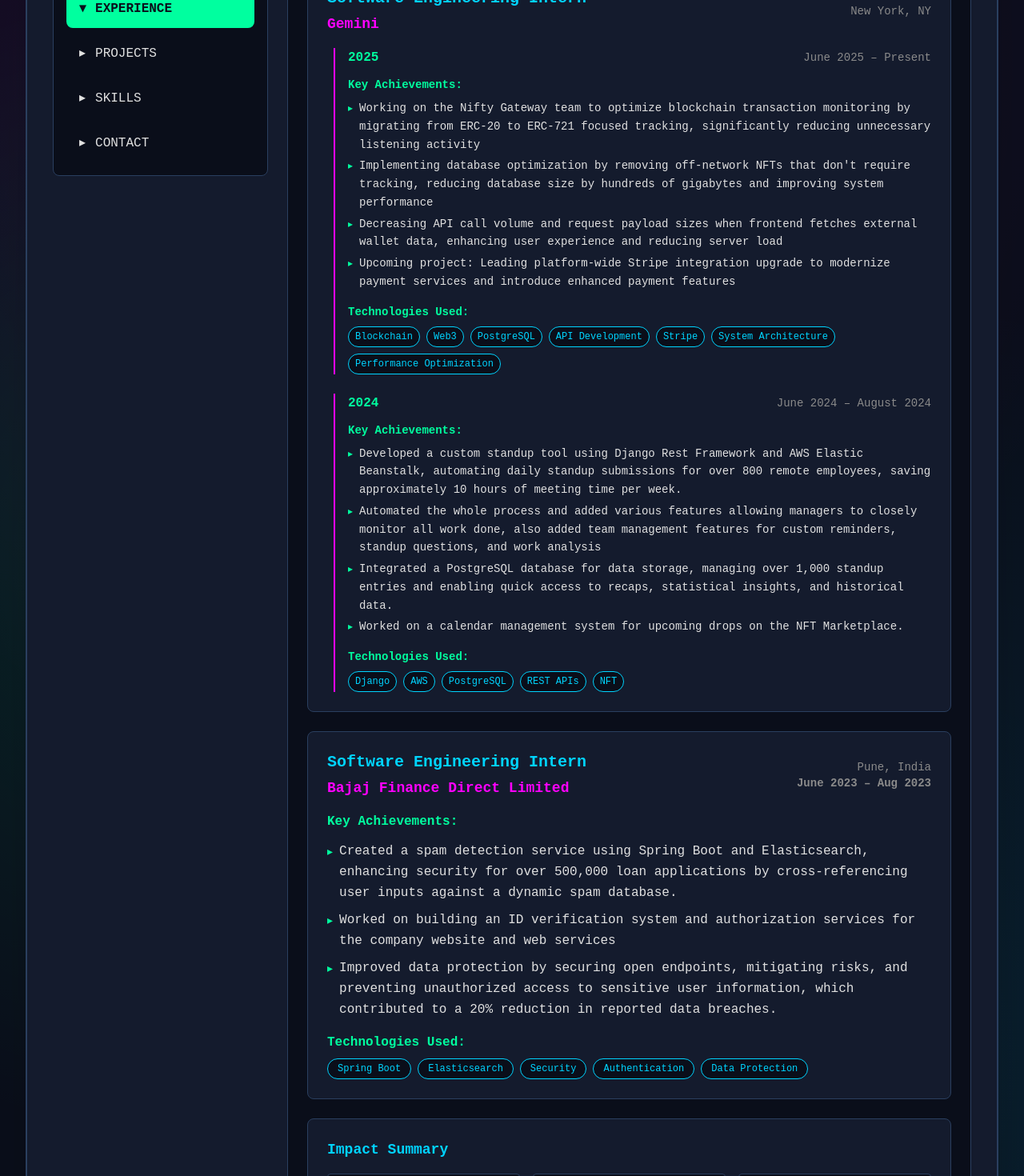
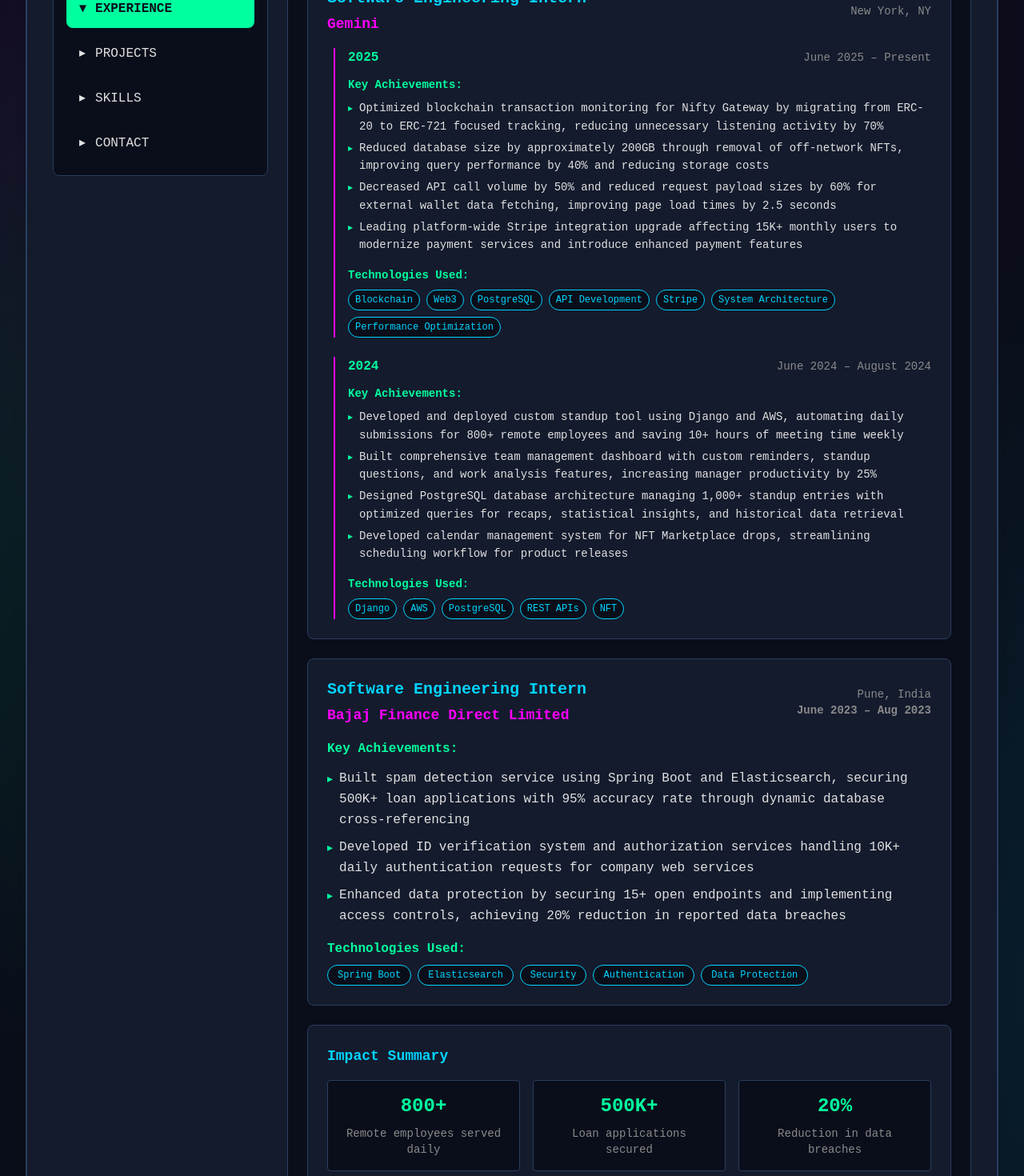
Before and after one commit to devaanshsinha/portfolio, a Next.js app: page /experience in a window 1280 px wide. Shown: the part 340-1810 px from the top of the page at 80% size. Built offline with nearby package versions, Linux system fonts and the light colour scheme.

Commit message:
slight word changes

```diff
--- a/src/app/experience/page.tsx
+++ b/src/app/experience/page.tsx
@@ -10,20 +10,20 @@
         {
           duration: "June 2025 – Present",
           achievements: [
-            "Working on the Nifty Gateway team to optimize blockchain transaction monitoring by migrating from ERC-20 to ERC-721 focused tracking, significantly reducing unnecessary listening activity",
-            "Implementing database optimization by removing off-network NFTs that don't require tracking, reducing database size by hundreds of gigabytes and improving system performance",
-            "Decreasing API call volume and request payload sizes when frontend fetches external wallet data, enhancing user experience and reducing server load",
-            "Upcoming project: Leading platform-wide Stripe integration upgrade to modernize payment services and introduce enhanced payment features"
+            "Optimized blockchain transaction monitoring for Nifty Gateway by migrating from ERC-20 to ERC-721 focused tracking, reducing unnecessary listening activity by 70%",
+            "Reduced database size by approximately 200GB through removal of off-network NFTs, improving query performance by 40% and reducing storage costs",
+            "Decreased API call volume by 50% and reduced request payload sizes by 60% for external wallet data fetching, improving page load times by 2.5 seconds",
+            "Leading platform-wide Stripe integration upgrade affecting 15K+ monthly users to modernize payment services and introduce enhanced payment features"
           ],
           technologies: ["Blockchain", "Web3", "PostgreSQL", "API Development", "Stripe", "System Architecture", "Performance Optimization"]
         },
         {
           duration: "June 2024 – August 2024",
           achievements: [
-            "Developed a custom standup tool using Django Rest Framework and AWS Elastic Beanstalk, automating daily standup submissions for over 800 remote employees, saving approximately 10 hours of meeting time per week.",
-            "Automated the whole process and added various features allowing managers to closely monitor all work done, also added team management features for custom reminders, standup questions, and work analysis",
-            "Integrated a PostgreSQL database for data storage, managing over 1,000 standup entries and enabling quick access to recaps, statistical insights, and historical data.",
-            "Worked on a calendar management system for upcoming drops on the NFT Marketplace."
+            "Developed and deployed custom standup tool using Django and AWS, automating daily submissions for 800+ remote employees and saving 10+ hours of meeting time weekly",
+            "Built comprehensive team management dashboard with custom reminders, standup questions, and work analysis features, increasing manager productivity by 25%",
+            "Designed PostgreSQL database architecture managing 1,000+ standup entries with optimized queries for recaps, statistical insights, and historical data retrieval",
+            "Developed calendar management system for NFT Marketplace drops, streamlining scheduling workflow for product releases"
           ],
           technologies: ["Django", "AWS", "PostgreSQL", "REST APIs", "NFT"]
         }
@@ -35,9 +35,9 @@
       location: "Pune, India",
       duration: "June 2023 – Aug 2023",
       achievements: [
-        "Created a spam detection service using Spring Boot and Elasticsearch, enhancing security for over 500,000 loan applications by cross-referencing user inputs against a dynamic spam database.",
-        "Worked on building an ID verification system and authorization services for the company website and web services",
-        "Improved data protection by securing open endpoints, mitigating risks, and preventing unauthorized access to sensitive user information, which contributed to a 20% reduction in reported data breaches."
+        "Built spam detection service using Spring Boot and Elasticsearch, securing 500K+ loan applications with 95% accuracy rate through dynamic database cross-referencing",
+        "Developed ID verification system and authorization services handling 10K+ daily authentication requests for company web services",
+        "Enhanced data protection by securing 15+ open endpoints and implementing access controls, achieving 20% reduction in reported data breaches"
       ],
       technologies: ["Spring Boot", "Elasticsearch", "Security", "Authentication", "Data Protection"]
     },
```
